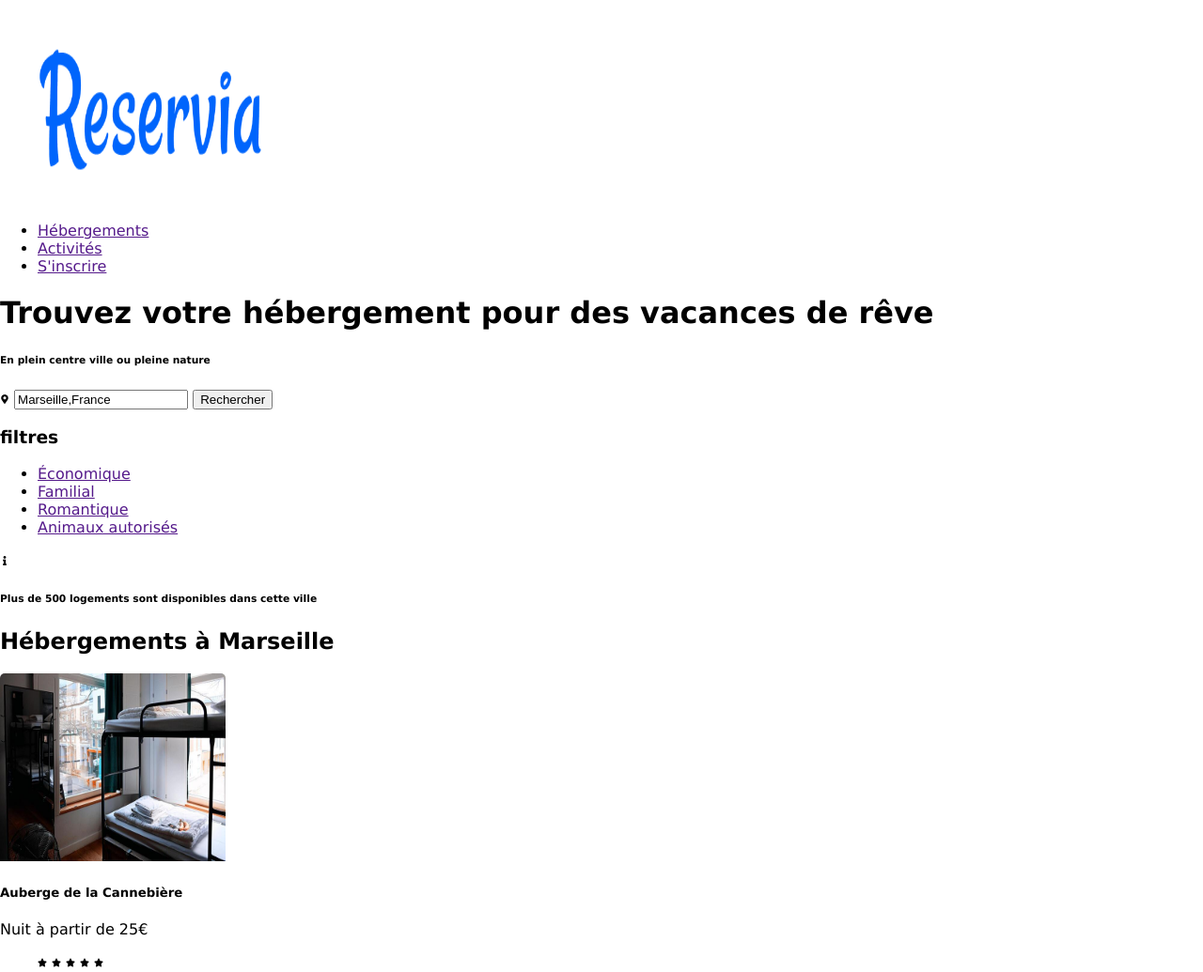
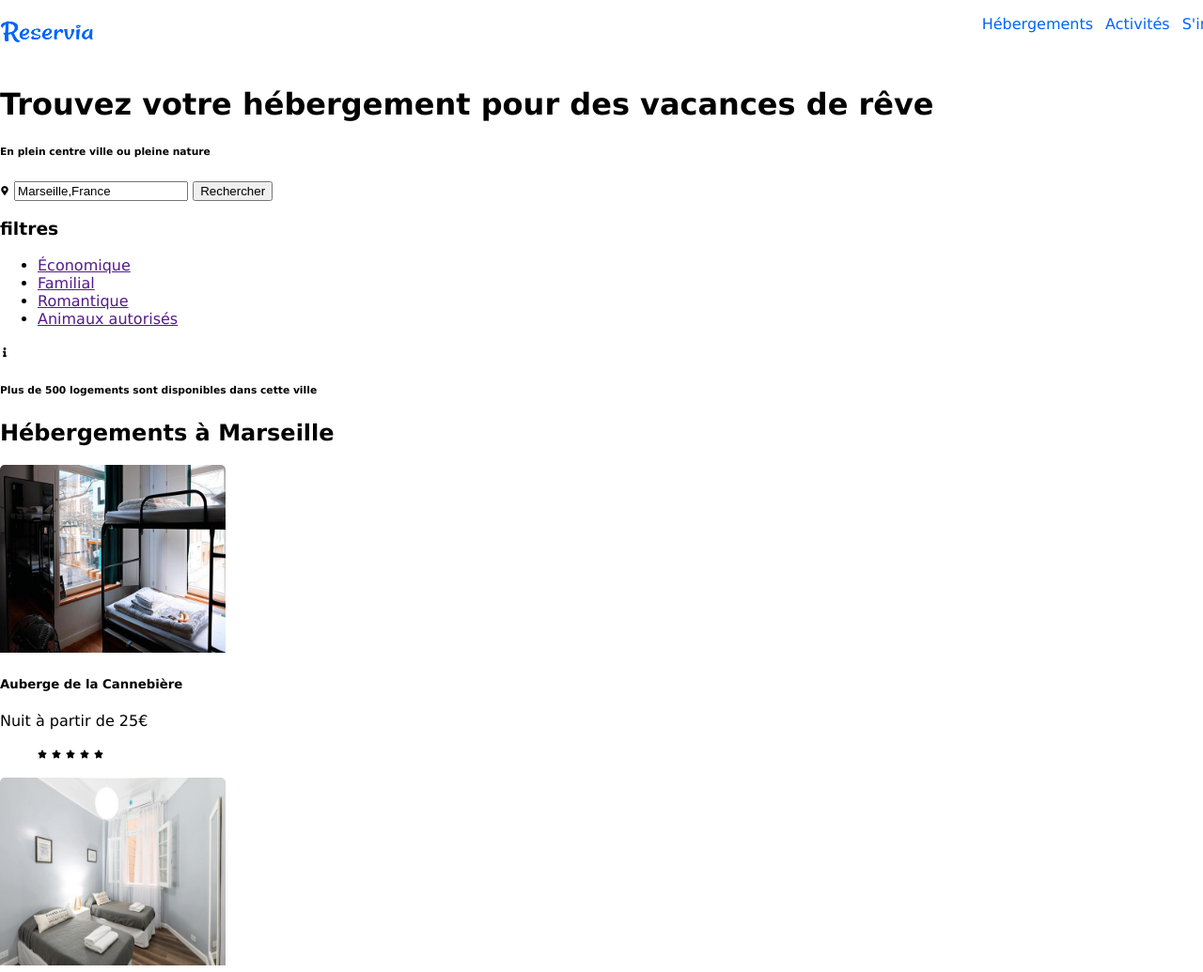
Before and after one commit to carra1358/P2_carreno_amandine, a plain HTML site: page index.html in a window 1280 px wide. Shown: the top 1035 px of the page at 94% size. Drawn offline with Linux system fonts and the light colour scheme; a web font is replaced by a local one.

Commit message:
haut header fait
logo plus menu

```diff
--- a/index.html
+++ b/index.html
@@ -12,12 +12,13 @@
 <!--début haut de page-->
         <header>
 
-            <div>
-                <figure> <img src="images/logo/Reservia@3x.png" alt="logo Reservia"/> </figure>
-                <ul> <!-- a=ancre des sections-->
-                    <li><a href="">Hébergements</a></li>
-                    <li><a href="">Activités</a></li>
-                    <li><a href="">S'inscrire</a></li>
+            <div id="topheader">
+                <p> <img class="logo" src="images/logo/Reservia@3x.png" alt="logo Reservia"/> </p>
+
+                <ul id="toprightheader">
+                    <li class="menu"><a href="#heberge">Hébergements</a></li>
+                    <li class="menu"><a id="menugris" href="#activ">Activités</a></li>
+                    <li class="menu"><a href="#">S'inscrire</a></li>
                 </ul>
             </div>
             <div>
@@ -65,7 +66,7 @@
         <section>
 
             <main>
-                <h2>Hébergements à Marseille</h2>
+                <h2 id="heberge">Hébergements à Marseille</h2>
 <!-- block 1 image-->
                <div class="">
                    <a href=""><img class="" src="images/hebergement_s/abg_lacannebière.jpg" alt=""/></a>
@@ -199,7 +200,7 @@
 <!--partie 2 corps de page-->
 
         <section>
-            <h2>Activités à Marseille</h2>
+            <h2 id="activ">Activités à Marseille</h2>
             <div>
                 <div class="">
                     <a href=""><img class="" src="images/activites_s/vieuxport.jpg"alt=/></a>
@@ -236,6 +237,7 @@
         </section>
 <!--fin corps de la page-->
 
+
         <footer>
             <div>
                 <h4>A propos</h4>
--- a/sheetstyle.css
+++ b/sheetstyle.css
@@ -1,17 +1,54 @@
 body{
-    width: 1355px;
-    margin:auto;
+    width: 1360px;
+    margin: auto;
     font-family:"raleway", 'Lucida Sans', 'Lucida Sans Regular', 'Lucida Grande', 'Lucida Sans Unicode', Geneva, Verdana, sans-serif;
 }
+/*header start*/
+header{
+    width:100%;
+    height: 17%;
+}
+
+#topheader{
+display: flex;
+flex-direction: row;
+justify-content: space-between;
+
+
+
+}
+
+.logo{
+    width: 100px;
+    height: 35px;
+    margin-left:0px ;
+
+}
+
+#toprightheader{
+display: flex;
+flex-direction: row;
+margin-right: 5%;
+}
+
+.menu{
+   list-style-type:none;
+    padding-left:5%;
+}
+
+#topheader a{
+    color: #0065fc;
+    text-decoration: none;
+}
+
+
+
+
+
+/*header end*/
 .icone{
     width: 10px;
     height: 10px;
-}
-
-.test{
-width: 240px;
-border: 5px solid black;
-border-radius: 10px;
 }
 
 img {
```
